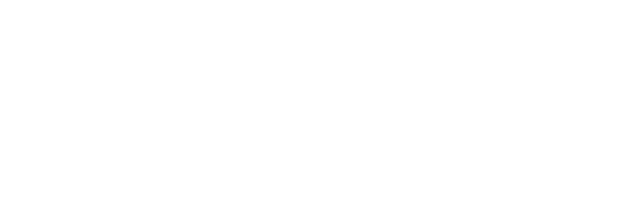
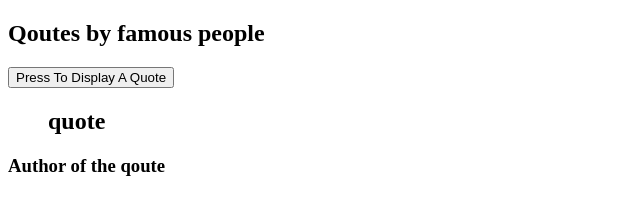
Before and after one commit to Tijanif/qoutes, a plain HTML site: page index.html in a window 1280 px wide. Shown: the whole page, without its empty margins (0-640 px from the left). Drawn offline with Linux system fonts and the light colour scheme.

Commit message:
Finished html

```diff
--- a/index.html
+++ b/index.html
@@ -8,8 +8,15 @@
  <link rel="stylesheet" href="main.css">
 </head>
 <body>
+  <div class="container">
+    <h2>Qoutes by famous people</h2>
+    <button type="button" id='quoteBtn'> Press To Display A Quote</button>
+    <blockquote>
+     <h2 id="quote">quote</h2>
+    </blockquote>
+    <h3 id="quoteAuthor">Author of the qoute</h3>
+  </div>
 
-
- <script src="main.js"></script>
+  <script src="main.js"></script>
 </body>
 </html>
```
